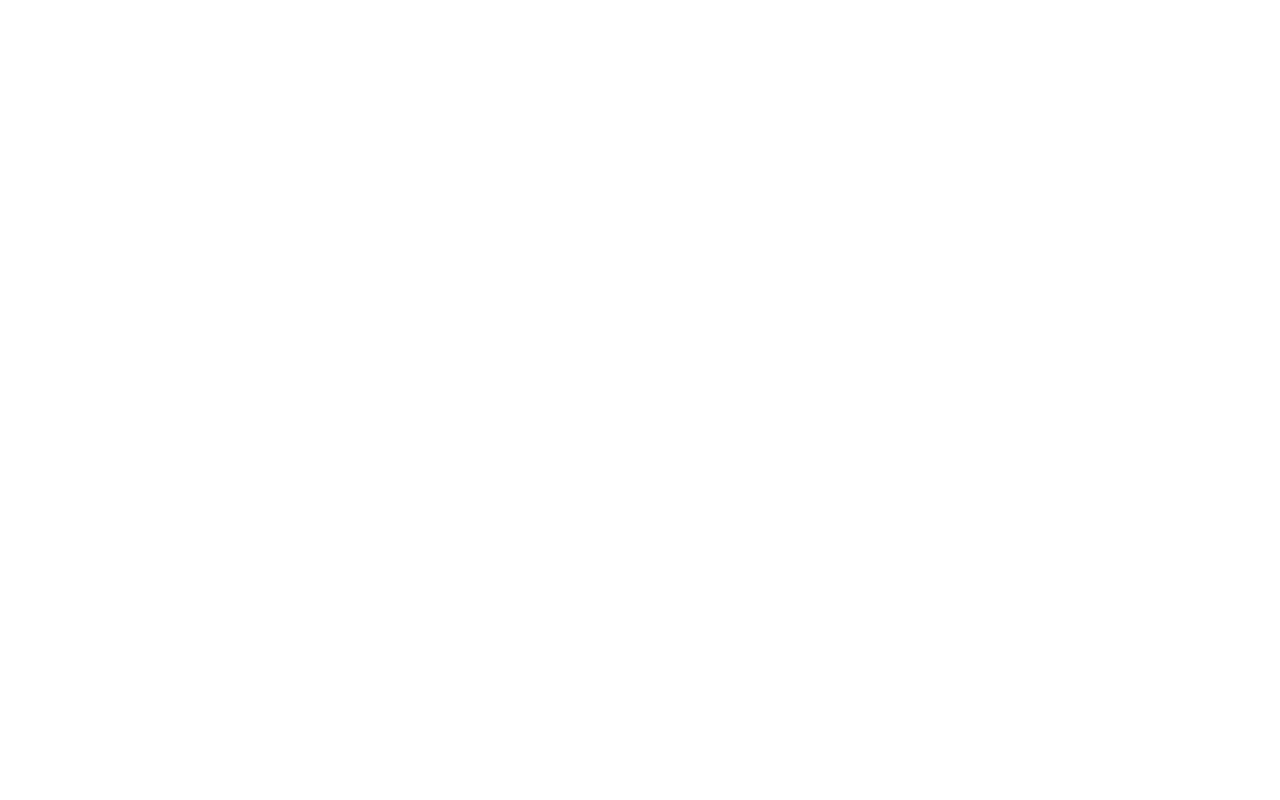
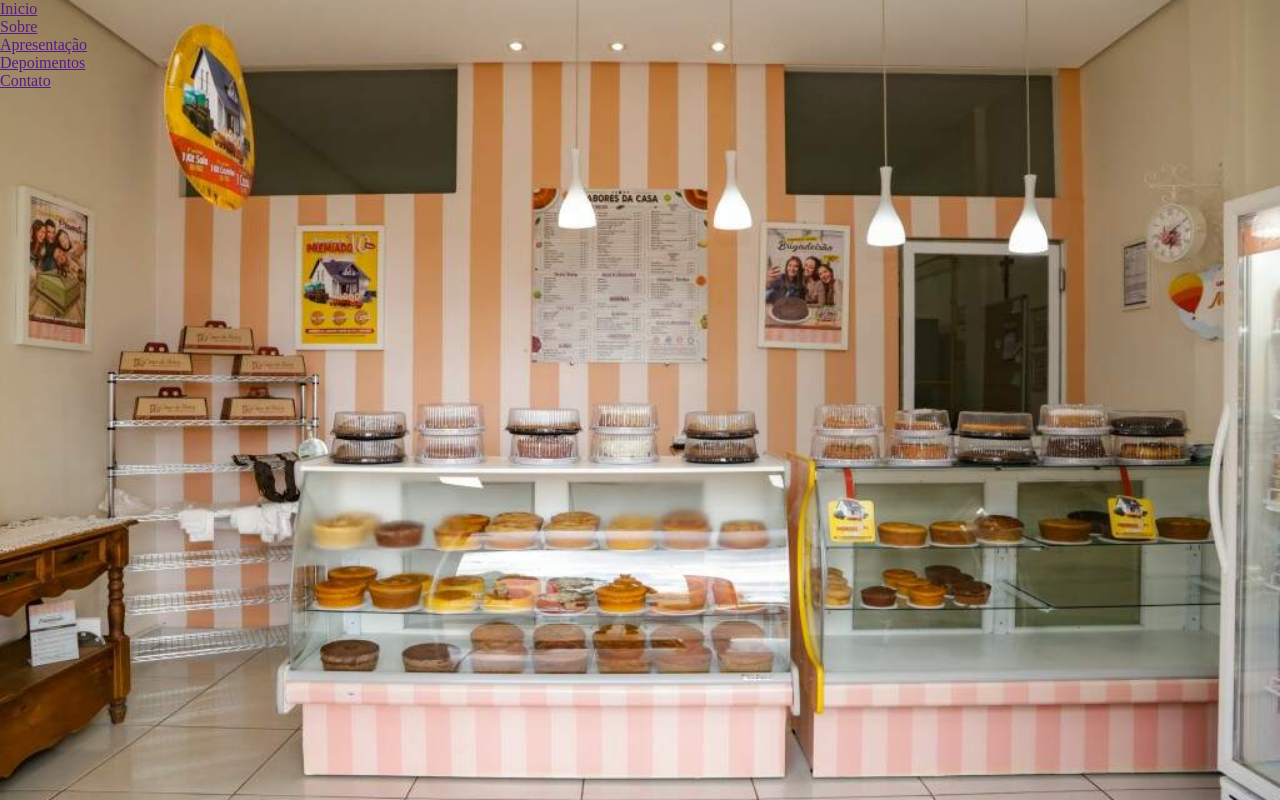
Before and after one commit to Lucas-HDS/Fabrica-de-Bolos, a plain HTML site: page index.html in a window 1280 px wide. Drawn offline with Linux system fonts and the light colour scheme.

Commit message:
começando o header

```diff
--- /dev/null
+++ b/css/style.css
@@ -0,0 +1,25 @@
+*{
+    margin: 0;
+    padding: 0;
+    box-sizing: border-box;
+}
+
+body,html{
+    height: 100%;
+}
+
+header{
+    background-image: url('../imagens/bg.jpg');
+    width: 100%;
+    height: 100vh;
+    background-size: cover;
+    background-repeat: no-repeat;
+    background-position: center;
+    background-attachment: fixed;
+    z-index: 2;
+}
+
+.overlay{
+    background-color: rgb(0, 0, 0, 0.9);
+    z-index: 3;
+}
--- a/index.html
+++ b/index.html
@@ -5,8 +5,24 @@
     <meta http-equiv="X-UA-Compatible" content="IE=edge">
     <meta name="viewport" content="width=device-width, initial-scale=1.0">
     <title>Fábrica de Bolos</title>
+    <link rel="stylesheet" href="css/style.css">
 </head>
 <body>
 
+    <header>
+        <div class="overlay"></div><!--overlay-->
+        <nav>
+            <ul>
+                <li><a href="">Inicio</a></li>
+                <li><a href="">Sobre</a></li>
+                <li><a href="">Apresentação</a></li>
+                <li><a href="">Depoimentos</a></li>
+                <li><a href="">Contato</a></li>
+            </ul>
+
+        </nav>
+    </header>
+
+
 </body>
 </html>
```
